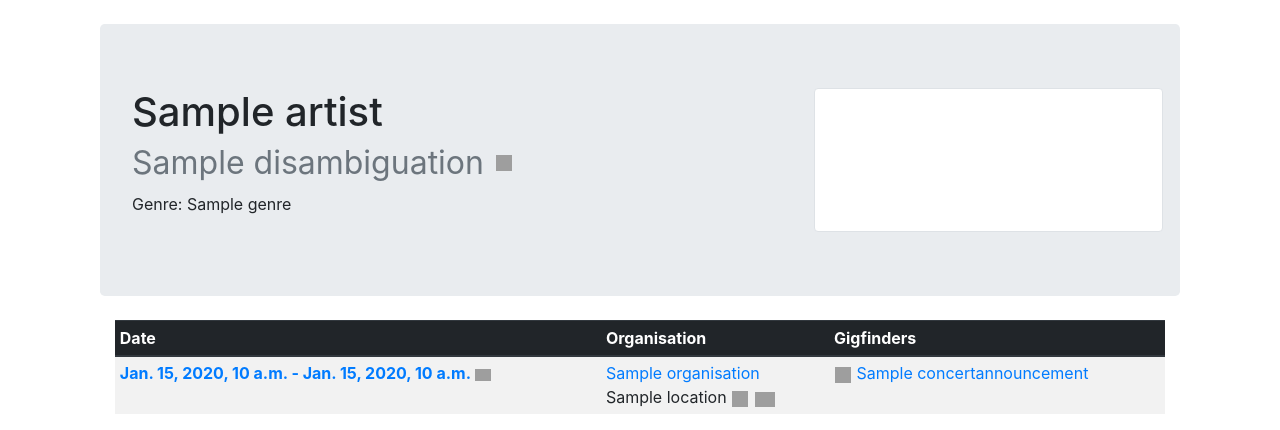
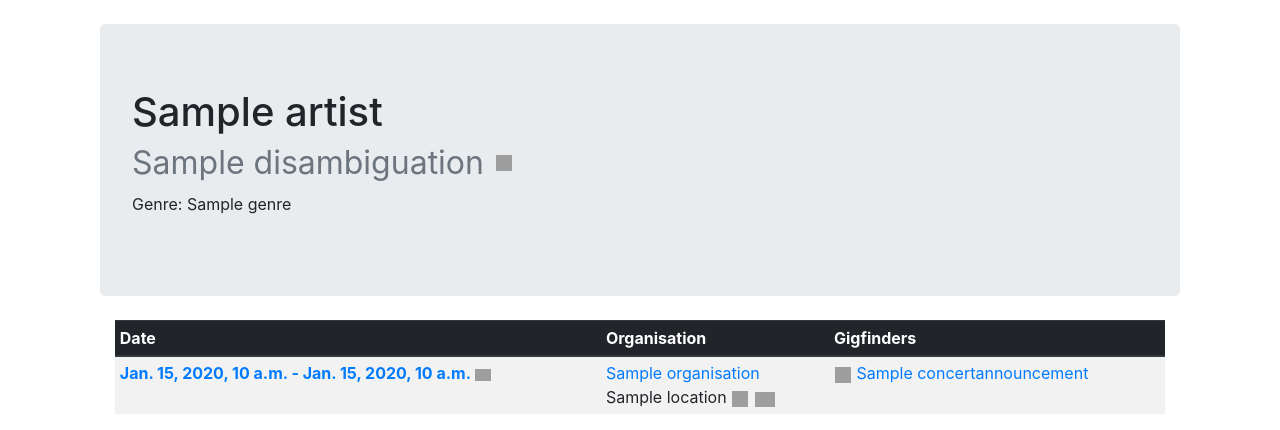
Before and after one commit to Kunstenpunt/havelovewilltravel, a Django app: template hlwtadmin/templates/hlwtadmin/artist_detail.html in a window 1280 px wide. Shown: the part 56-486 px from the top of the page. Run offline with Django 3.2, Linux system fonts and the light colour scheme; the template is opened without the code that fills it: most values are stand-ins (such as "Sample title", 1, 10 or a date in 2020); some libraries are stand-ins or nearby versions; grey boxes are pictures that could not be loaded.

Commit message:
some details on artists detail

```diff
--- a/hlwtadmin/templates/hlwtadmin/artist_detail.html
+++ b/hlwtadmin/templates/hlwtadmin/artist_detail.html
@@ -11,7 +11,7 @@
             <p>Genre: {{ artist.genre.all|join:"," }}</p>
             <p id="myInfo"></p>
         </div>
-        <a class="img-thumbnail my-link col-md-4" target="_blank" href=""><img width="100%" src="" class="my-image" id="{{ artist.mbid }}"></a>
+        <a class="my-link col-md-4" target="_blank" href=""><img width="100%" src="" class="my-image" id="{{ artist.mbid }}"></a>
     </div>
 </div>
 
@@ -177,6 +177,7 @@
         var createA = document.createElement('a');
         var createAText = document.createTextNode(reference["type"]);
         createA.setAttribute('href', reference["url"]["resource"]);
+        createA.setAttribute('target', '_blank');
         createA.setAttribute('class', "btn btn-primary btn-sm mx-1 my-1");
         createA.appendChild(createAText);
         span.appendChild(createA);
```
